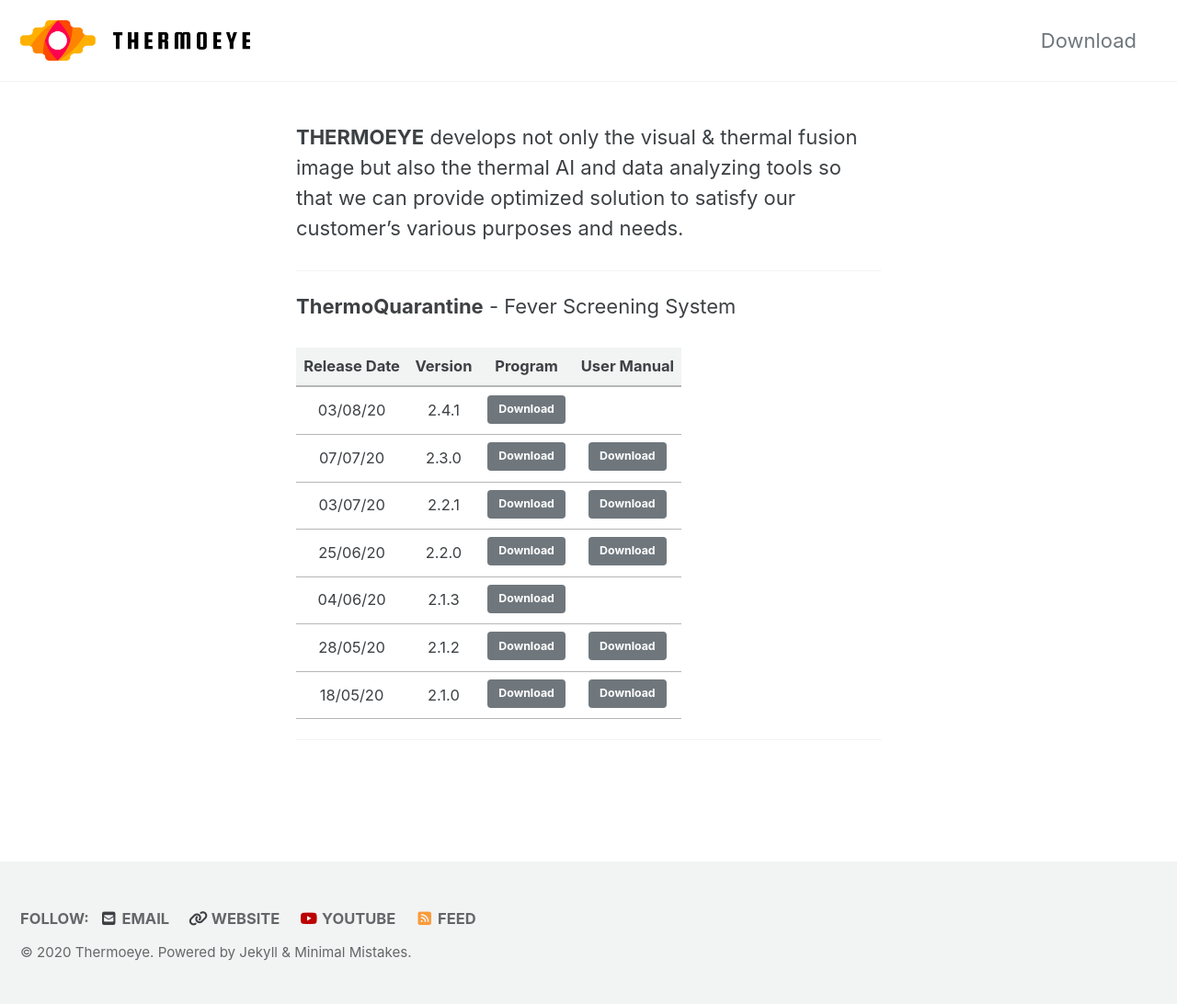
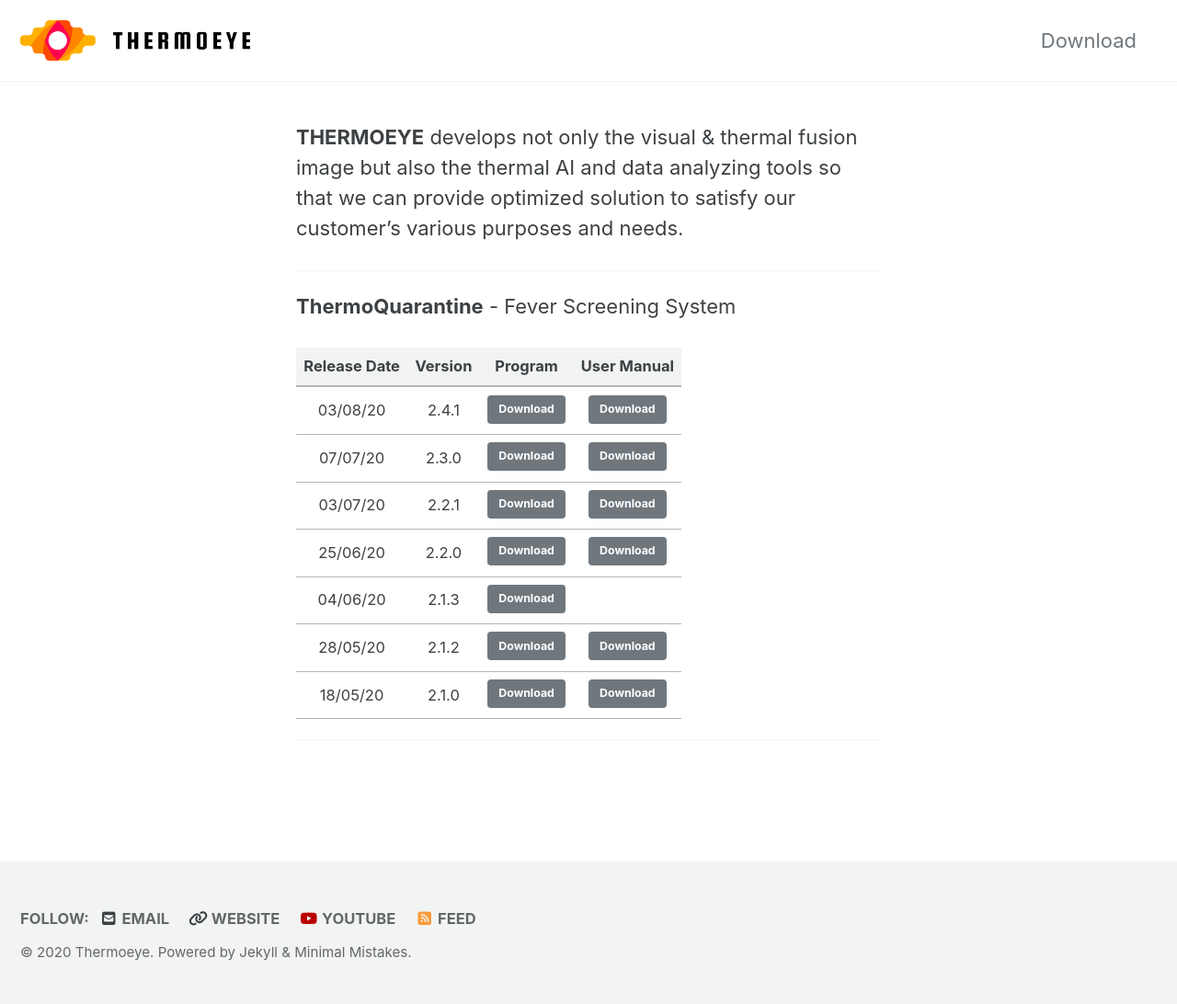
Before and after one commit to ThermoEye/ThermoEye.github.io, a Jekyll site: the page built from _pages/download.md, in a window 1280 px wide. Shown: the whole page at 92% size. Built offline with Jekyll 4.4.1, drawn with Linux system fonts in a browser that asks for light colours; cached includes are drawn as plain includes; nearby versions of some CDN libraries.

Commit message:
Upload 2.4.1 User Manual

```diff
--- a/_pages/download.md
+++ b/_pages/download.md
@@ -19,7 +19,7 @@
 
 | Release Date | Version | Program | User Manual |
 |:---------:|:---------:|:---------:|:---------:|
-| 03/08/20 | 2.4.1 | <a href="https://docs.google.com/uc?export=download&id=1w1h78NxM0LHFZZWlB94rv2-atLx-fHa-" class="btn btn--primary">Download</a> |  |
+| 03/08/20 | 2.4.1 | <a href="https://docs.google.com/uc?export=download&id=1w1h78NxM0LHFZZWlB94rv2-atLx-fHa-" class="btn btn--primary">Download</a> | <a href="https://docs.google.com/uc?export=download&id=1EK7yxFblUUVWGxjvqxirdhaLLc51P3yE" class="btn btn--primary">Download</a> |
 | 07/07/20 | 2.3.0 | <a href="https://docs.google.com/uc?export=download&id=1Dj2M92AnunLv9m28-mSB3ogmTpgjTlDC" class="btn btn--primary">Download</a> | <a href="https://docs.google.com/uc?export=download&id=1uk9fDWnQ9EgRp40JBxRrMgcRdpCUlzf0" class="btn btn--primary">Download</a> |
 | 03/07/20 | 2.2.1 | <a href="https://docs.google.com/uc?export=download&id=1MvOugKYWZHy-cP-1utPxnR3rnZFjHqPc" class="btn btn--primary">Download</a> | <a href="https://docs.google.com/uc?export=download&id=1uk9fDWnQ9EgRp40JBxRrMgcRdpCUlzf0" class="btn btn--primary">Download</a> |
 | 25/06/20 | 2.2.0 | <a href="https://docs.google.com/uc?export=download&id=1cwPfPzumMxdEOPFG6CFGCmQVahlJOc5E" class="btn btn--primary">Download</a> | <a href="https://docs.google.com/uc?export=download&id=1uk9fDWnQ9EgRp40JBxRrMgcRdpCUlzf0" class="btn btn--primary">Download</a> |
```
